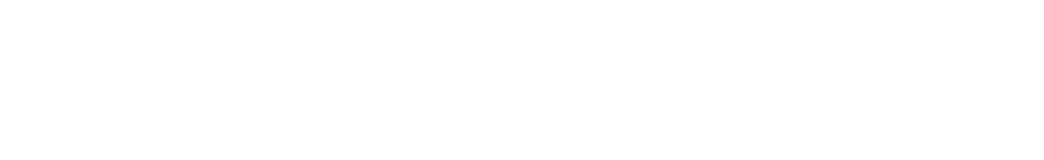
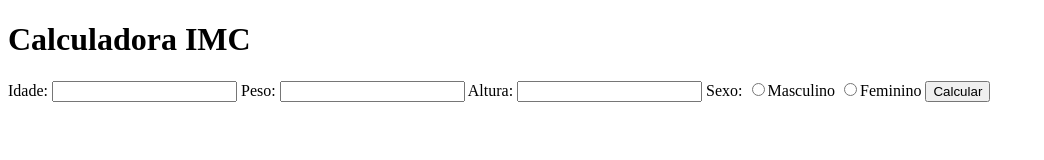
Before and after one commit to kassiatulio/calculadora-imc, a plain HTML site: page index.html in a window 1280 px wide. Shown: the whole page, without its empty margins (0-1044 px from the left). Drawn offline with Linux system fonts and the light colour scheme.

Commit message:
view: create form to input person data

```diff
--- a/index.html
+++ b/index.html
@@ -9,6 +9,18 @@
   <script src="assets/js/main.js"></script>
 </head>
 <body>
-
+  <h1>Calculadora IMC</h1>
+  <form>
+    <label for="idade">Idade:</label>
+    <input type="text" id="idade" name="idade">
+    <label for="peso">Peso:</label>
+    <input type="text" id="peso" name="peso">
+    <label for="altura">Altura:</label>
+    <input type="text" id="altura" name="altura">
+    <label for="sexo">Sexo:</label>
+    <input type="radio" id="sexo" name="sexo" value="masculino">Masculino
+    <input type="radio" id="sexo" name="sexo" value="feminino">Feminino
+    <button>Calcular</button>
+  </form>
 </body>
 </html>
```
